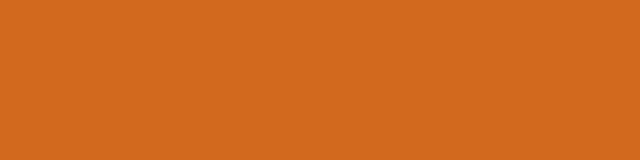
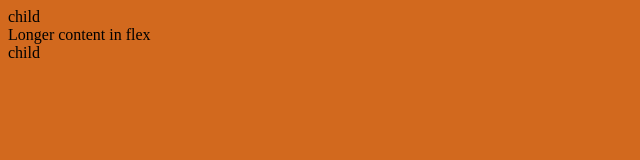
Before and after one commit to Asher-Topaz/The-Odin-Project, a plain HTML site: page css-flex/flex-grow/index.html in a window 1280 px wide. Shown: the whole page, without its empty margins (0-640 px from the left). Drawn offline with Linux system fonts and the light colour scheme; files that its build step writes are made by us from their sources.

Commit message:
made content editable

```diff
--- a/css-flex/flex-grow/index.html
+++ b/css-flex/flex-grow/index.html
@@ -10,9 +10,9 @@
 </head>
 <body>
     <div class="parent">
-        <div class="child"></div>
-        <div class="child"></div>
-        <div class="child"></div>
+        <div class="child one" contenteditable="">child</div>
+        <div class="child two" contenteditable="">Longer content in flex</div>
+        <div class="child three">child</div>
     </div>
 </body>
 </html>
```
